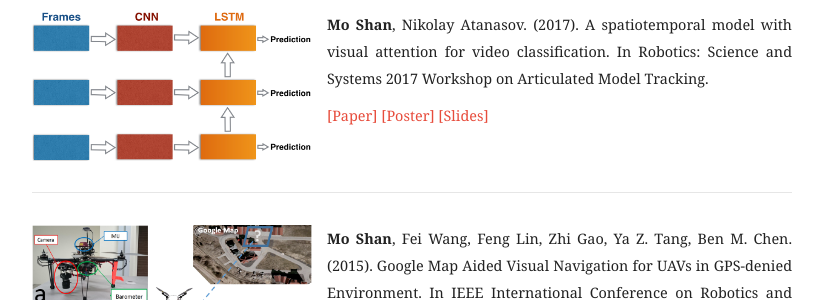
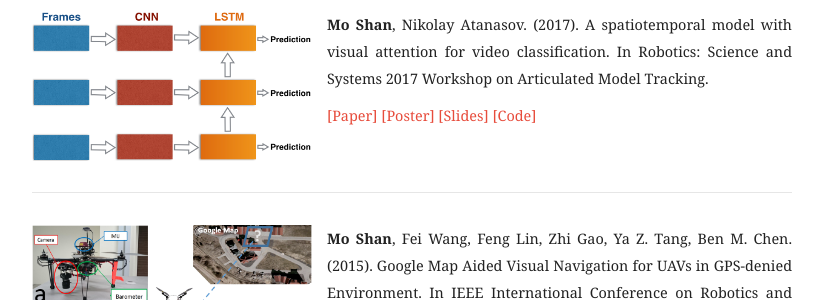
Before and after one commit to moshanATucsd/moshanATucsd.github.io, a Jekyll site: the page built from publication/index.html, in a window 1280 px wide. Shown: the part 677-977 px from the top of the page, without its empty margins (228-1060 px from the left). Built offline with Jekyll 4.4.1, drawn with Linux system fonts in a browser that asks for light colours; nearby versions of some CDN libraries.

Commit message:
add code

```diff
--- a/publication/index.html
+++ b/publication/index.html
@@ -75,6 +75,7 @@ category: publication
         <a href="https://arxiv.org/abs/1707.02069">[Paper]</a>
         <a href="/pdfs/poster/A spatiotemporal model with visual attention for video classification.pdf">[Poster]</a>
         <a href="/pdfs/presentation/A spatiotemporal model with visual attention for video classification.pdf">[Slides]</a>
+        <a href="https://github.com/moshanATucsd/A-spatiotemporal-model-with-visual-attention-for-video-classification">[Code]</a>
         </p>
     </div>
     </section>
```
